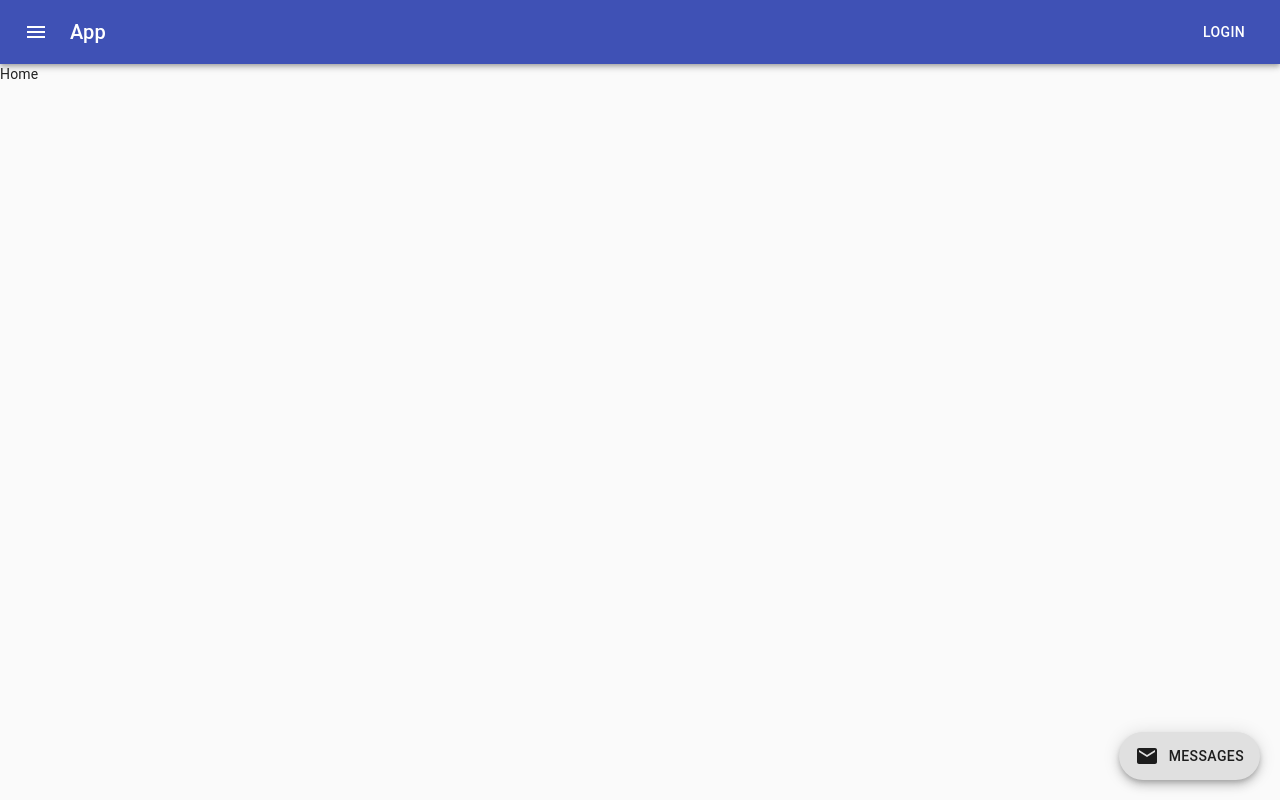
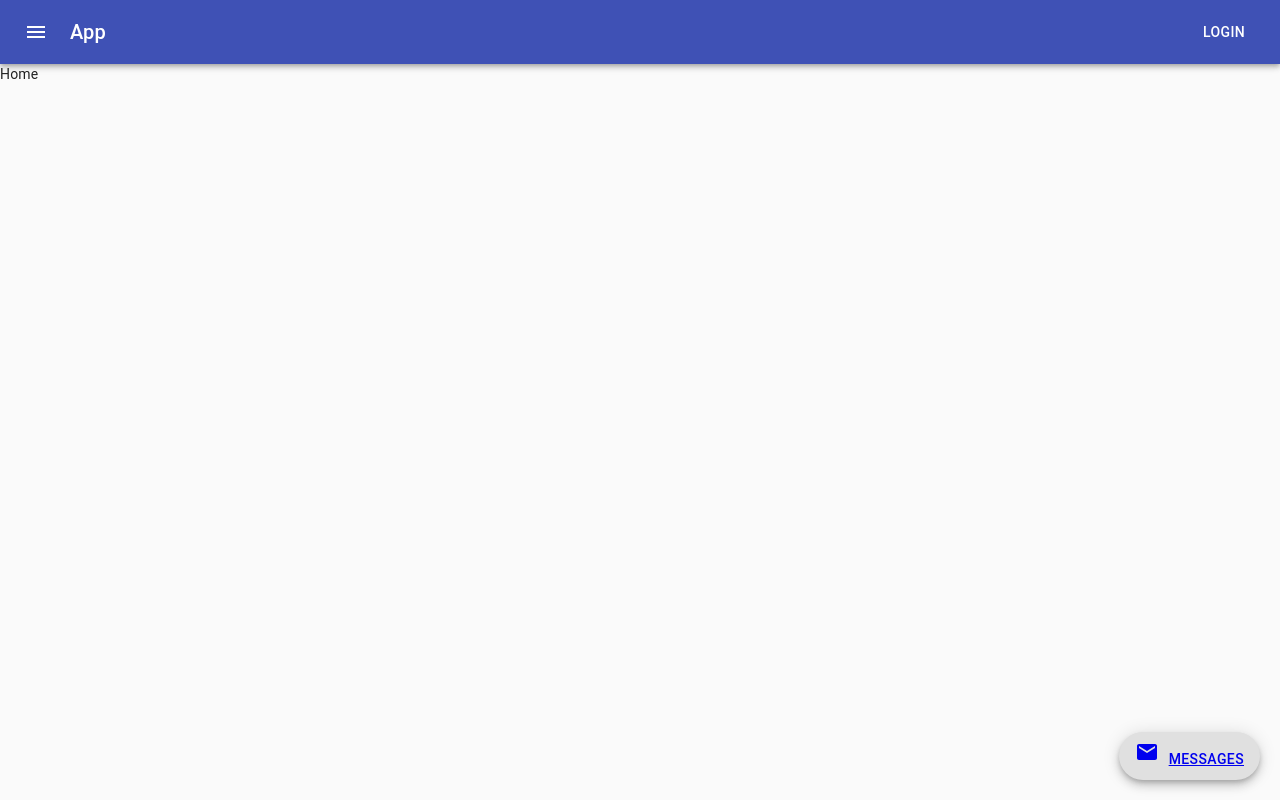
Before and after one commit to makhosi6/zealous-rain, a React (Create React App) app: page / in a window 1280 px wide. Built offline with nearby package versions, Linux system fonts and the light colour scheme.

Commit message:
Friday 06/18/2021 17:05 - F.A.B

```diff
--- a/src/comp/utilities/Speeeddial.js
+++ b/src/comp/utilities/Speeeddial.js
@@ -9,10 +9,10 @@ export default class Speeeddial extends Component {
       <Fab
         variant="extended"
         style={{ position: "absolute", bottom: "20px", right: "20px" }} >
-        {/* <Link to="/messages"> */}
+        <Link to="/messages">
           <Mail style={{marginRight: "10px"}}/>
           Messages
-        {/* </Link> */}
+        </Link>
       </Fab>
     );
   }
```
